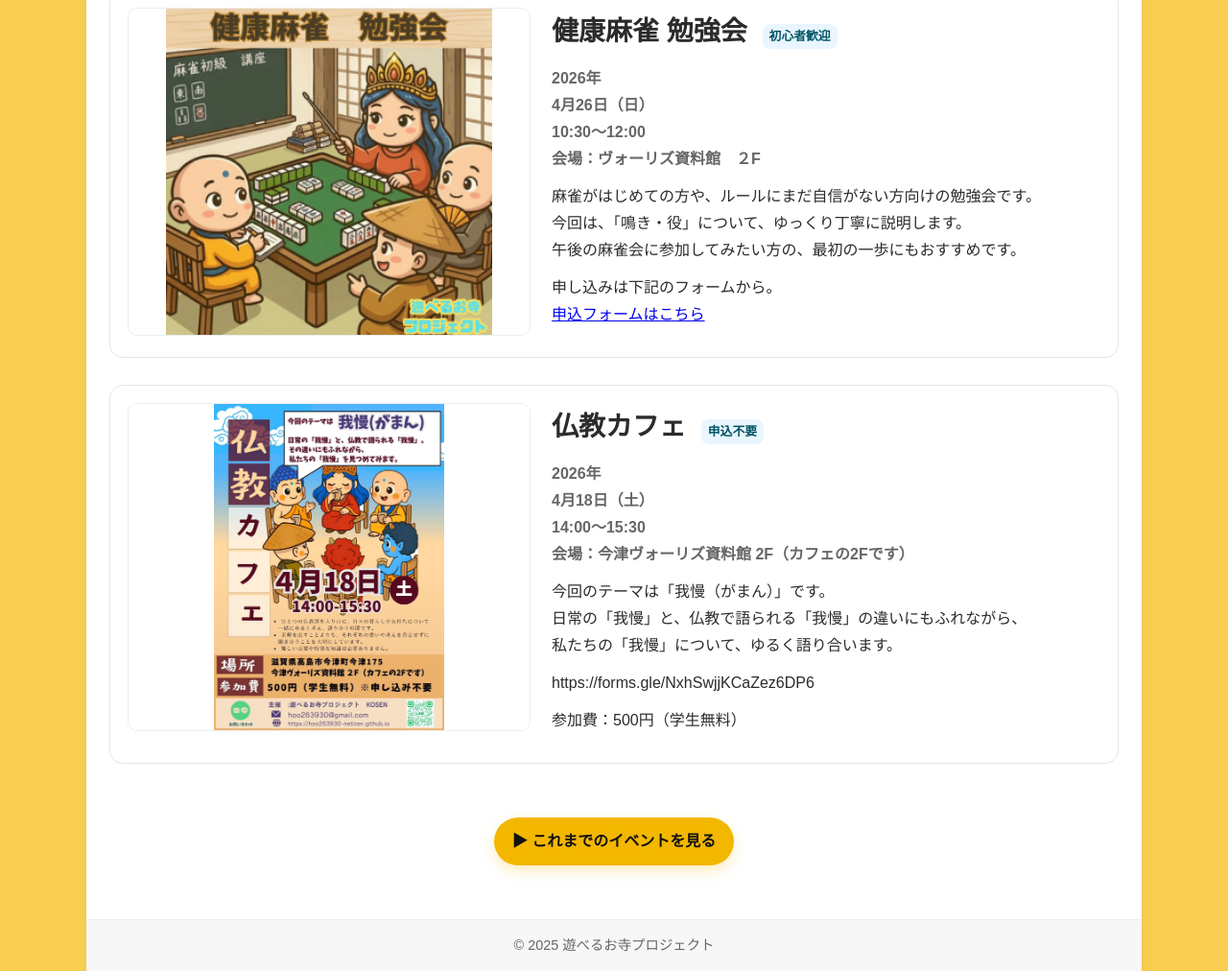
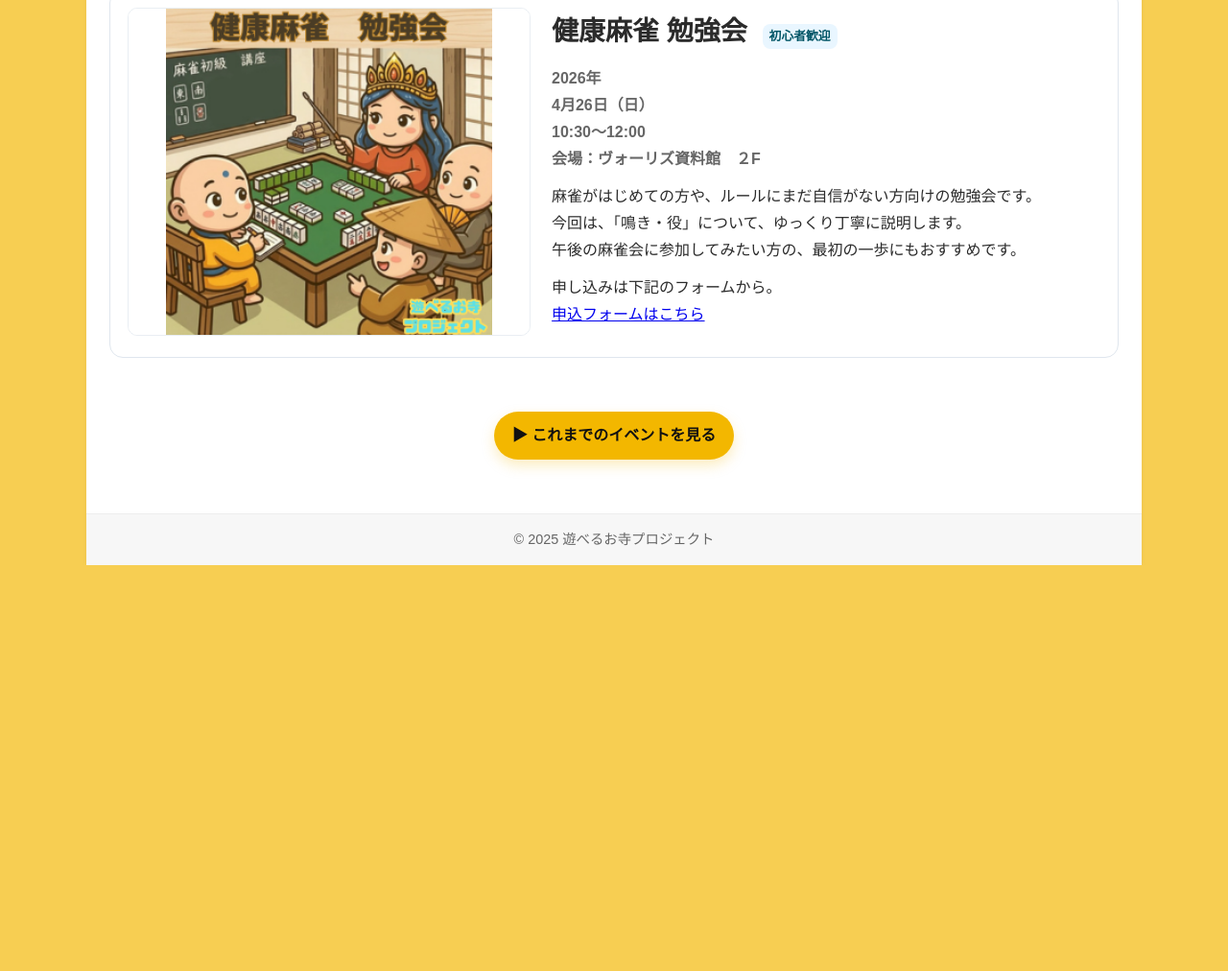
Before and after one commit to hoo263930-netizen/hoo263930-netizen.github.io, a website: page events/index.html in a window 1280 px wide. Shown: the part 2163-3175 px from the top of the page at 96% size. After the commit the page ends 2752 px from the top, so only its background shows below. Drawn offline with Linux system fonts and the light colour scheme.

Commit message:
Update index.html

```diff
--- a/events/index.html
+++ b/events/index.html
@@ -312,36 +312,6 @@
 
 
 
-        <!-- 仏教カフェ -->
-<article class="event" id="cafe-2026-0418">
-  <div class="event-wrap">
-    <div class="event-media">
-      <a href="/images/events/cafe.jpg" target="_blank" rel="noopener">
-        <img src="/images/events/cafe.jpg" alt="cafe" loading="lazy">
-      </a>
-    </div>
-
-    <div class="event-body">
-      <h3>仏教カフェ <span class="badge">申込不要</span></h3>
-
-      <p class="event-date">
-        2026年<br>
-        4月18日（土）<br>
-        14:00〜15:30<br>
-        会場：今津ヴォーリズ資料館 2F（カフェの2Fです）
-      </p>
-
-      <p>
-        今回のテーマは「我慢（がまん）」です。<br>
-        日常の「我慢」と、仏教で語られる「我慢」の違いにもふれながら、<br>
-        私たちの「我慢」について、ゆるく語り合います。<br>
-      </p>https://forms.gle/NxhSwjjKCaZez6DP6
-      <p>
-        参加費：500円（学生無料）
-      </p>
-    </div>
-  </div>
-</article>
 
 
 
```
